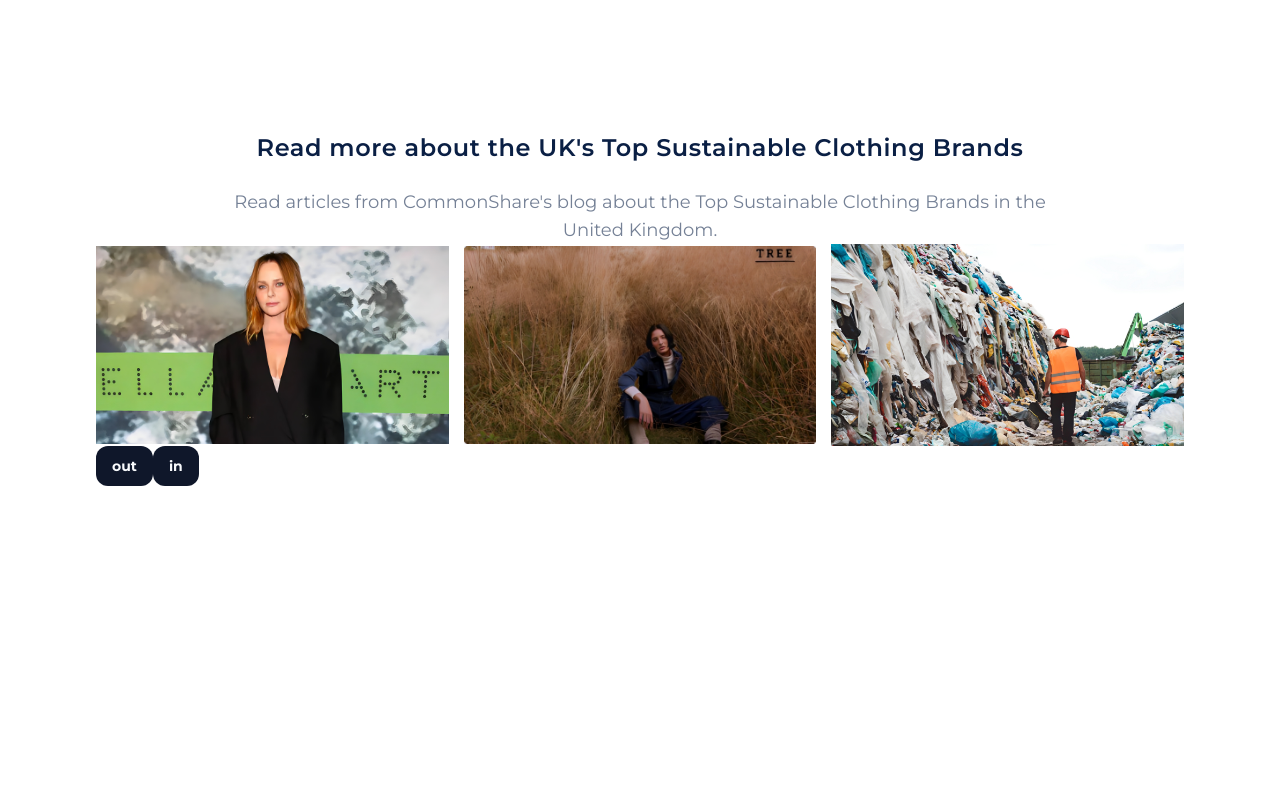
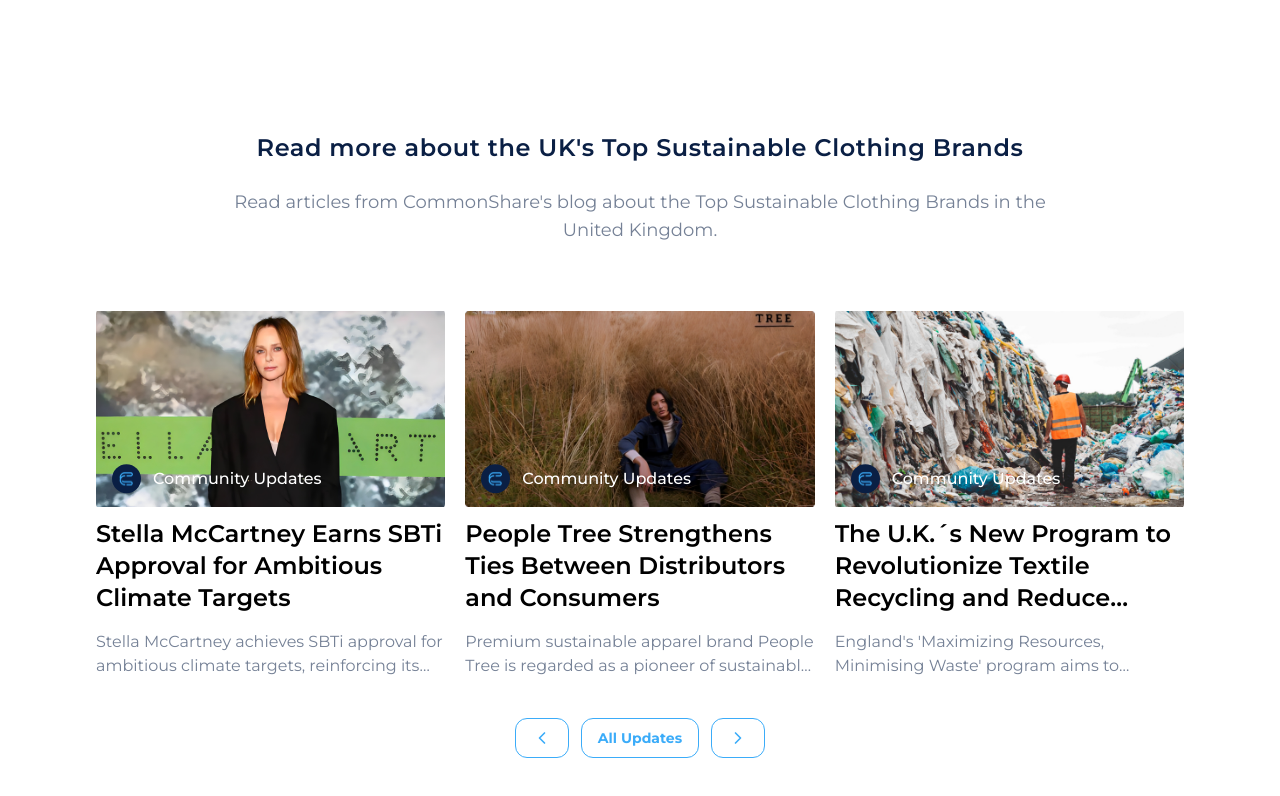
Before and after one commit to HamzaOutmassint/b2b-landing, a Next.js app: page / in a window 1280 px wide. Shown: the part 4478-5274 px from the top of the page. Built offline with nearby package versions, Linux system fonts and the light colour scheme.

Commit message:
i add few changes in latest news section

```diff
--- a/components/Blocks/latest-news.tsx
+++ b/components/Blocks/latest-news.tsx
@@ -8,7 +8,11 @@
 import 'swiper/css/navigation';
 import { Navigation } from 'swiper/modules';
 
+import { ChevronRight } from "lucide-react";
+import { ChevronLeft } from "lucide-react";
+
 import Blogs from '../blogs-data';
+import Logo from '../../public/assest/logo/Images.svg';
 
 const LatestNews = () => {
     return (
@@ -23,18 +27,28 @@
             </div>
             <div className='h-[40rem]'>
                 <Swiper
-                    navigation={{ nextEl: '.out', prevEl: '.in' }}
+                    navigation={{ nextEl: '.next', prevEl: '.prev' }}
                     modules={[Navigation]}
-                    slidesPerView={3} spaceBetween={15} loop={true}
+                    slidesPerView={3} spaceBetween={20} loop={true}
                     className="mySwiper">
                     {
                         Blogs.map((ele, index) => {
                             return (
-                                <SwiperSlide key={index}>
-                                    <div className='relative'>
-                                        <span className='bg-white rounded-full px-4 py-2 absolute top-4 left-4 text-xs font-semibold hidden group-hover:flex'>Sustainable Supply Chains</span>
-                                        <div className='h-[202px] flex justify-center items-center overflow-hidden group '>
-                                            <Image src={ele['img-path']} alt={ele['title']} />
+                                <SwiperSlide key={index} >
+                                    <div className='flex flex-col mt-16'>
+                                        <div className='relative h-[202px] flex justify-center items-center overflow-hidden group rounded-md transition duration-150 ease-linear'>
+                                            <span className='bg-white rounded-full px-4 py-2 absolute top-4 left-4 text-xs font-semibold hidden group-hover:flex'>
+                                                Sustainable Supply Chains
+                                            </span>
+                                            <Image src={ele['img-path']} alt={ele['title']} height={202} />
+                                            <span className='flex items-center justify-center absolute bottom-4 left-4'>
+                                                <Image src={Logo} alt='commonshare logo' height={30}/>
+                                                <span className='ml-3 text-white text-base font-medium'>Community Updates</span>
+                                            </span>
+                                        </div>
+                                        <div>
+                                            <h1 className='font-semibold text-2xl line-clamp-3 mt-2'>{ele.title}</h1>
+                                            <p className='line-clamp-2 text-gray-bold mt-4'>{ele.body}</p>
                                         </div>
 
                                     </div>
@@ -44,9 +58,10 @@
                     }
 
                 </Swiper>
-                <div>
-                    <Button className='out'>out</Button>
-                    <Button className='in'>in</Button>
+                <div className='flex items-center justify-center mt-10'>
+                    <Button className='next mr-3 bg-white hover:bg-primary text-primary hover:text-white border border-primary'><ChevronLeft size={20}/></Button>
+                    <Button className='bg-white hover:bg-primary text-primary hover:text-white border border-primary'>All Updates</Button>
+                    <Button className='prev ml-3 bg-white hover:bg-primary text-primary hover:text-white border border-primary'><ChevronRight size={20}/></Button>
                 </div>
             </div>
         </div>
```
Also changed, not shown: public/assest/blogs-images/ethical.jpg, public/assest/logo/Images.svg (added).
